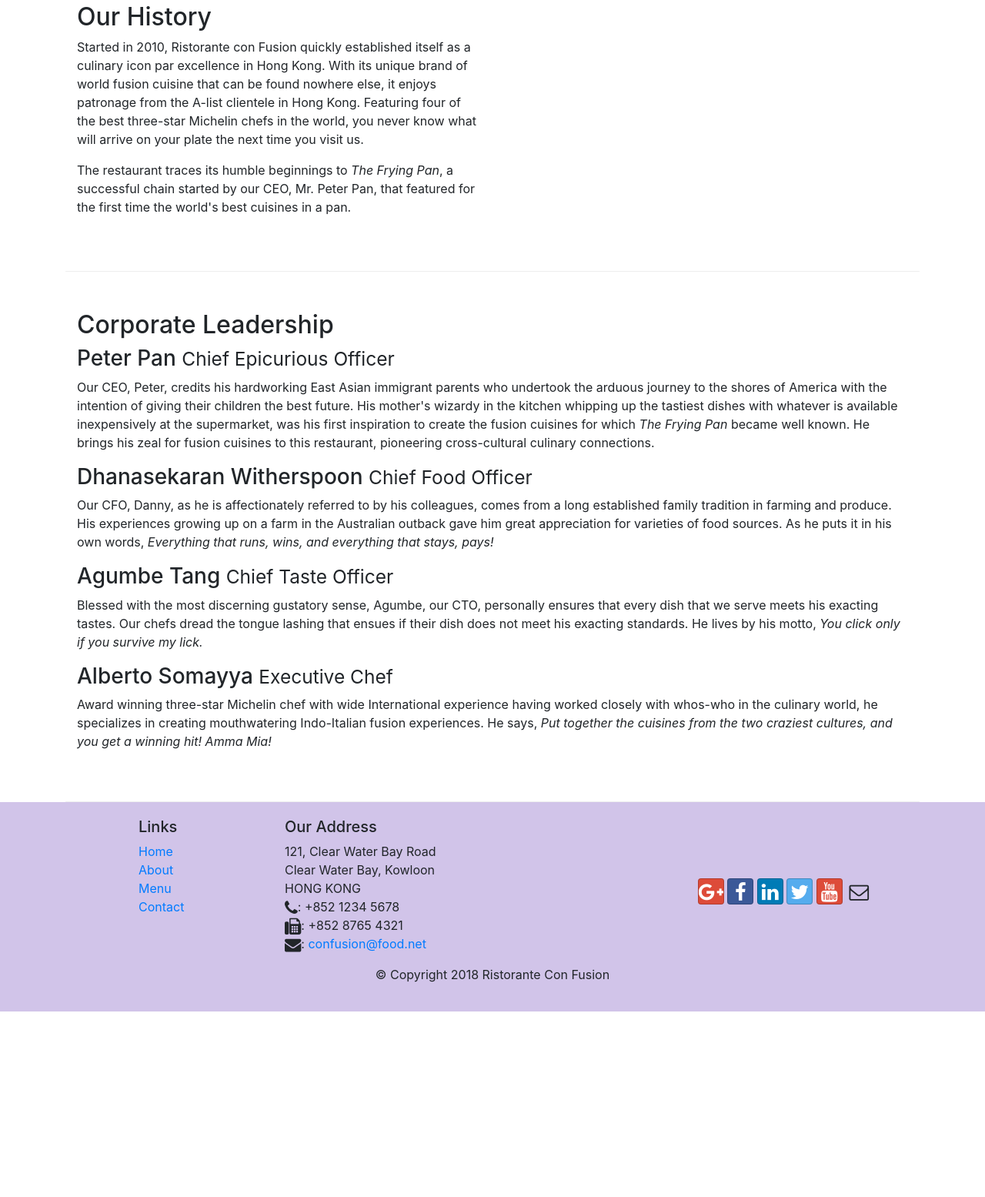
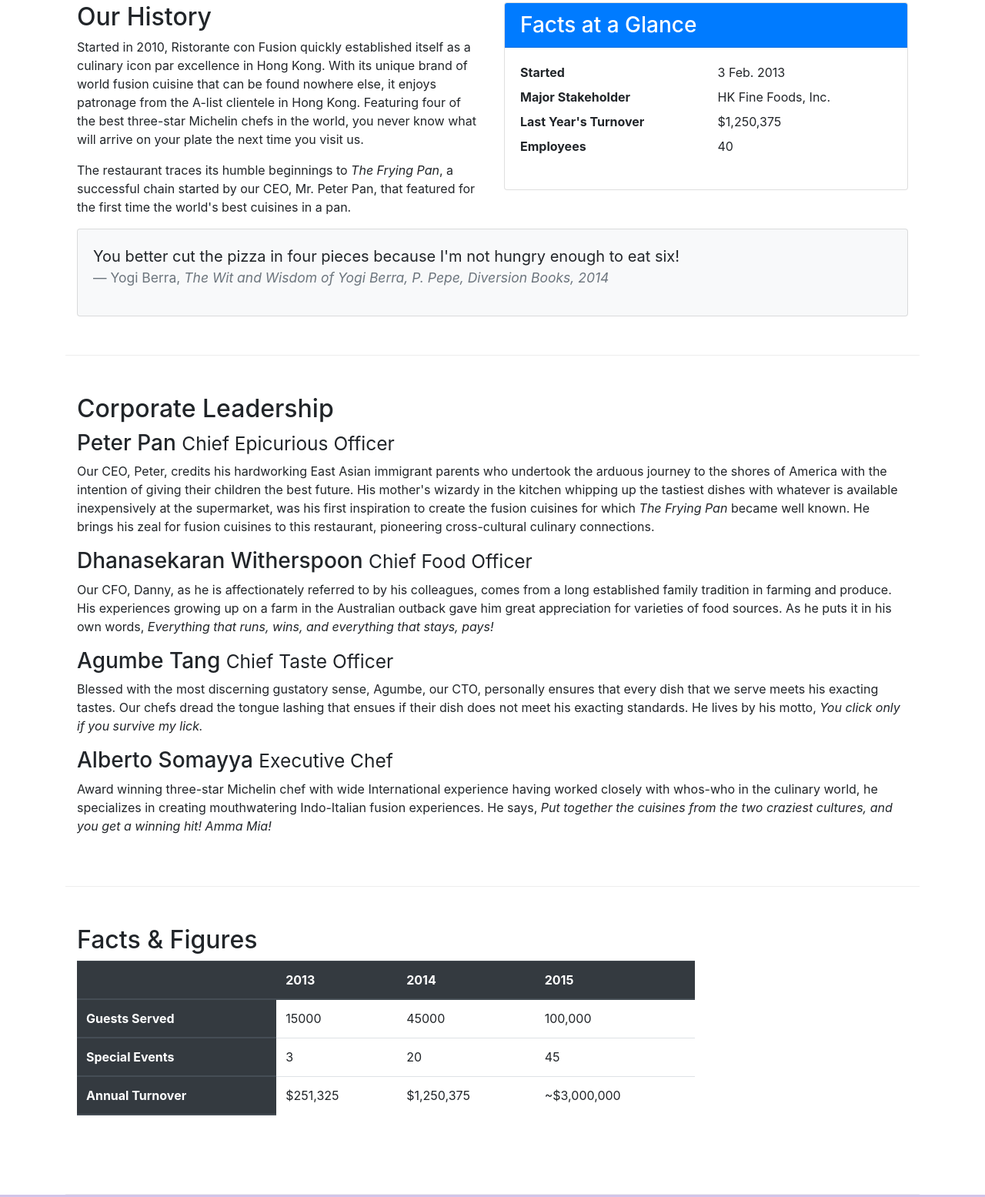
Before and after one commit to ColinGilbert/node-beginner, a website: page aboutus.html in a window 1280 px wide. Shown: the part 512-2067 px from the top of the page at 77% size. Before the commit the page ends 1826 px from the top, so only its background shows below. Drawn offline with nearby package versions, Linux system fonts and the light colour scheme.

Commit message:
Tables and cards

```diff
--- a/aboutus.html
+++ b/aboutus.html
@@ -83,7 +83,31 @@
             cuisines in a pan.
           </p>
         </div>
-        <div class="col-sm-6"></div>
+        <div class="col-sm">
+          <div class="card">
+            <h3 class="card-header bg-primary text-white">Facts at a Glance</h3>
+            <div class="card-body">
+              <dl class="row">
+                <dt class="col-6">Started</dt>
+                <dd class="col-6">3 Feb. 2013</dd>
+                <dt class="col-6">Major Stakeholder</dt>
+                <dd class="col-6">HK Fine Foods, Inc.</dd>
+                <dt class="col-6">Last Year's Turnover</dt>
+                <dd class="col-6">$1,250,375</dd>
+                <dt class="col-6">Employees</dt>
+                <dd class="col-6">40</dd>
+              </dl>
+            </div>
+          </div>
+        </div>
+        <div class="col-12">
+          <div class="card card-body bg-light">
+            <blockquote class="blockquote">
+              <p class="mb-0">You better cut the pizza in four pieces because I'm not hungry enough to eat six!</p>
+              <footer class="blockquote-footer">Yogi Berra, <cite title="Source Title">The Wit and Wisdom of Yogi Berra, P. Pepe, Diversion Books, 2014</cite></footer>
+            </blockquote>
+          </div>
+        </div>
       </div>
 
       <div class="row row-content">
@@ -133,6 +157,42 @@
           </p>
         </div>
       </div>
+      <div class="row row-content">
+        <div class="col-12 col-sm-9">
+          <h2>Facts &amp; Figures</h2>
+          <div class="table-responsive">
+            <table class="table table-striped">
+              <thead class="thead-dark">
+                <tr>
+                  <th>&nbsp;</th>
+                  <th>2013</th>
+                  <th>2014</th>
+                  <th>2015</th>
+                </tr>
+                <tr>
+                  <th>Guests Served</th>
+                  <td>15000</td>
+                  <td>45000</td>
+                  <td>100,000</td>
+                </tr>
+                <tr>
+                  <th>Special Events</th>
+                  <td>3</td>
+                  <td>20</td>
+                  <td>45</td>
+              </tr>
+              <tr>
+                  <th>Annual Turnover</th>
+                  <td>$251,325</td>
+                  <td>$1,250,375</td>
+                  <td>~$3,000,000</td>
+              </tr>
+              </thead>
+            </table>
+          </div>
+        </div>
+        <div class="col-12 col-sm-3"></div>
+      </div>
     </div>
 
     <footer class="footer">
```
Also changed, not shown: index.html (+1 -0 lines).
